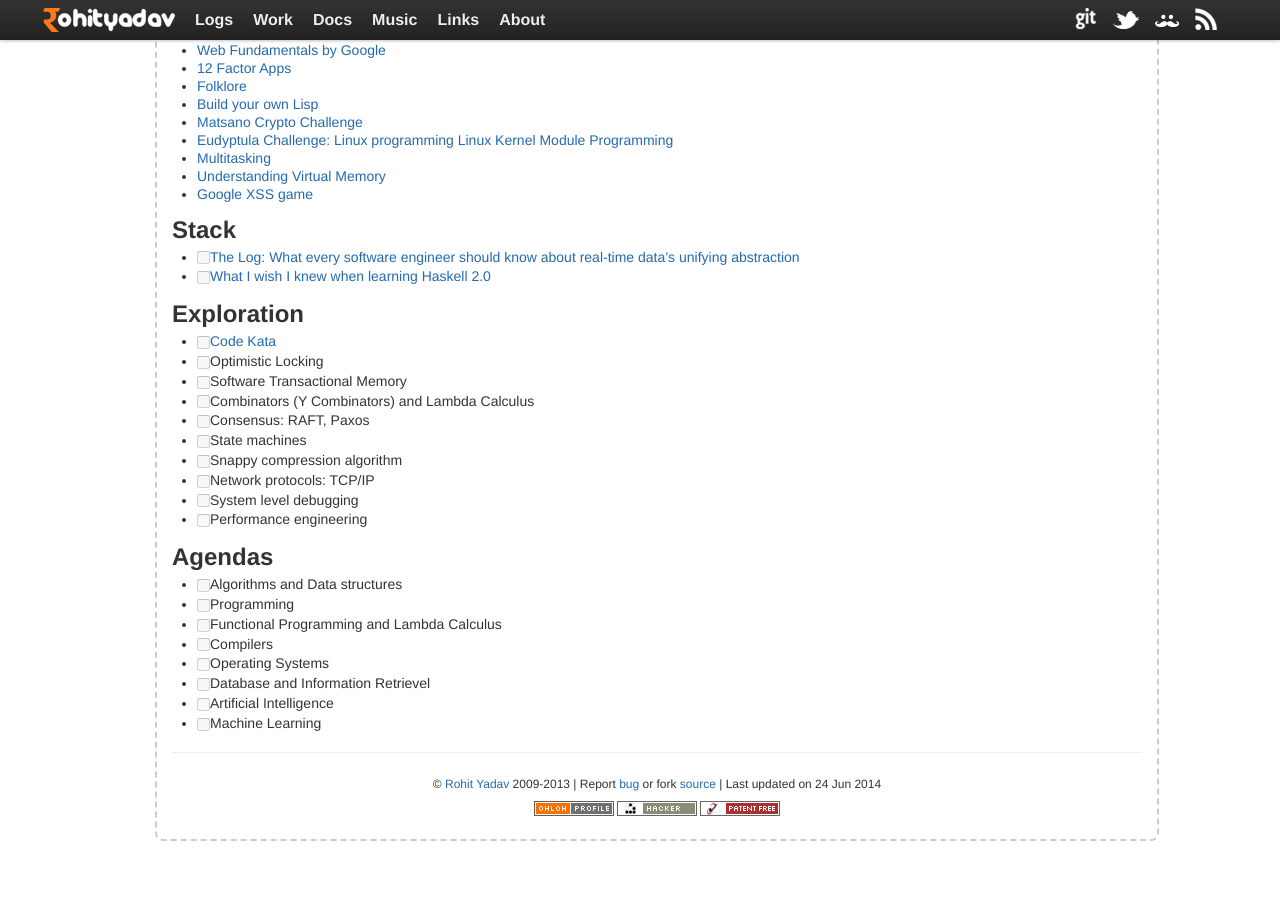
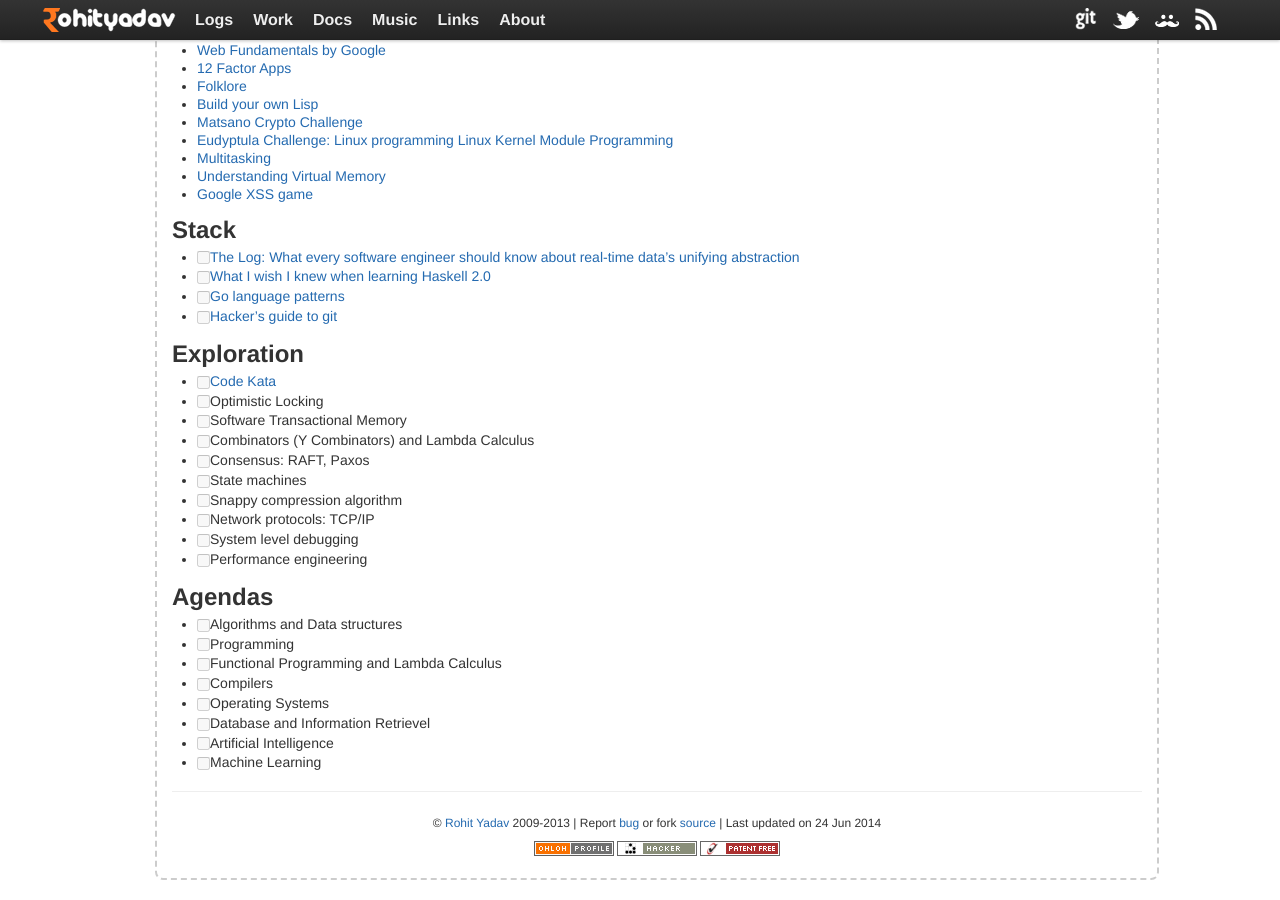
Before and after one commit to rohityadavcloud/rohityadavcloud.github.io, a Jekyll site: the page built from kaizen/index.markdown, in a window 1280 px wide and 900 px high, scrolled down 2869 px. Built offline with Jekyll 4.4.1, drawn with Linux system fonts in a browser that asks for light colours; before the commit the page ends 3730 px from its top, so only the background shows below that.

Commit message:
kaizen: add reading links
Signed-off-by: Rohit Yadav <bhaisaab@baagi.org>

```diff
--- a/kaizen/index.markdown
+++ b/kaizen/index.markdown
@@ -170,6 +170,8 @@ tagline: List for 2014
 
 - [ ] [The Log: What every software engineer should know about real-time data's unifying abstraction](http://engineering.linkedin.com/distributed-systems/log-what-every-software-engineer-should-know-about-real-time-datas-unifying)
 - [ ] [What I wish I knew when learning Haskell 2.0](http://dev.stephendiehl.com/hask/#cabal)
+- [ ] [Go language patterns](https://sites.google.com/site/gopatterns/)
+- [ ] [Hacker's guide to git](http://wildlyinaccurate.com/a-hackers-guide-to-git)
 
 ## Exploration
 
```
